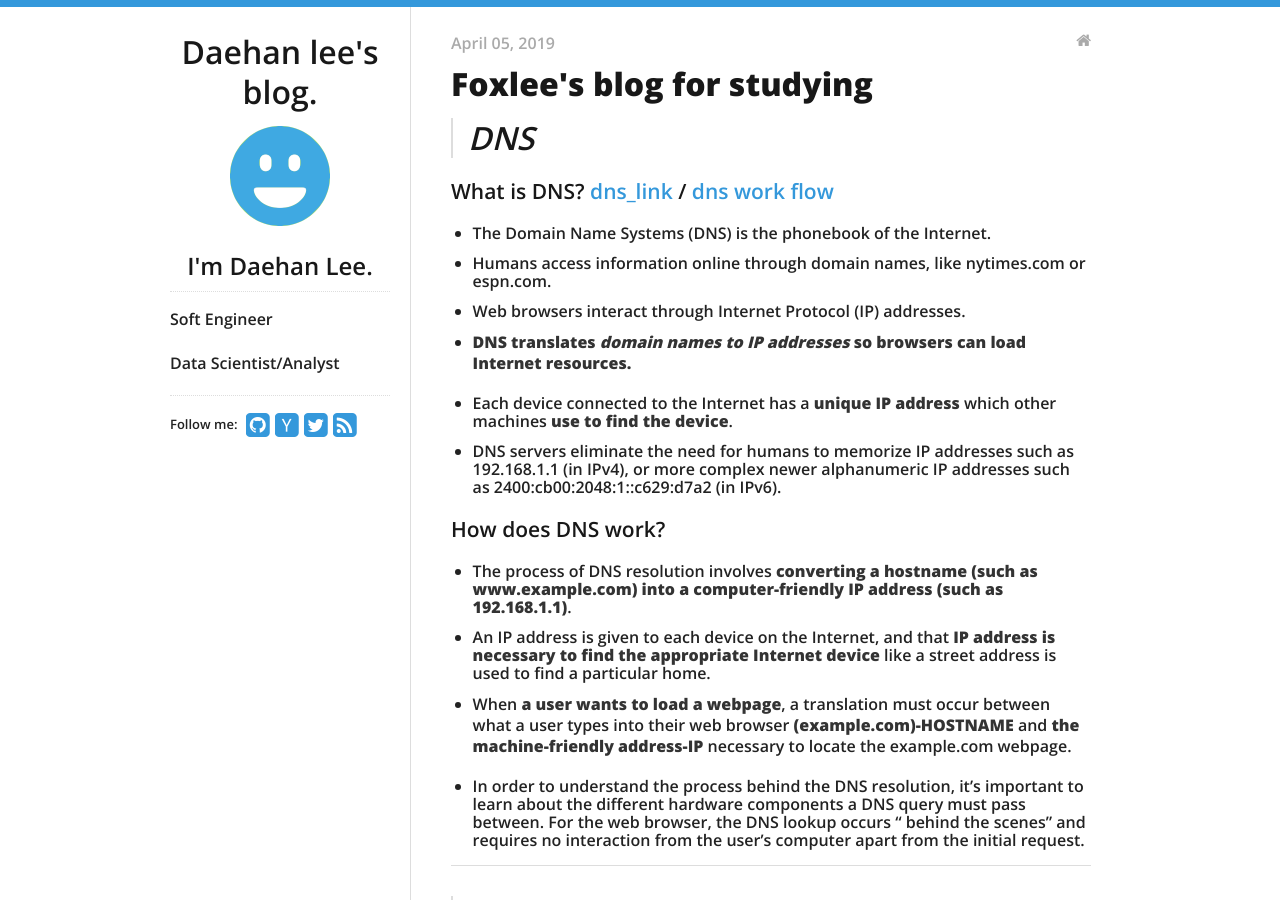
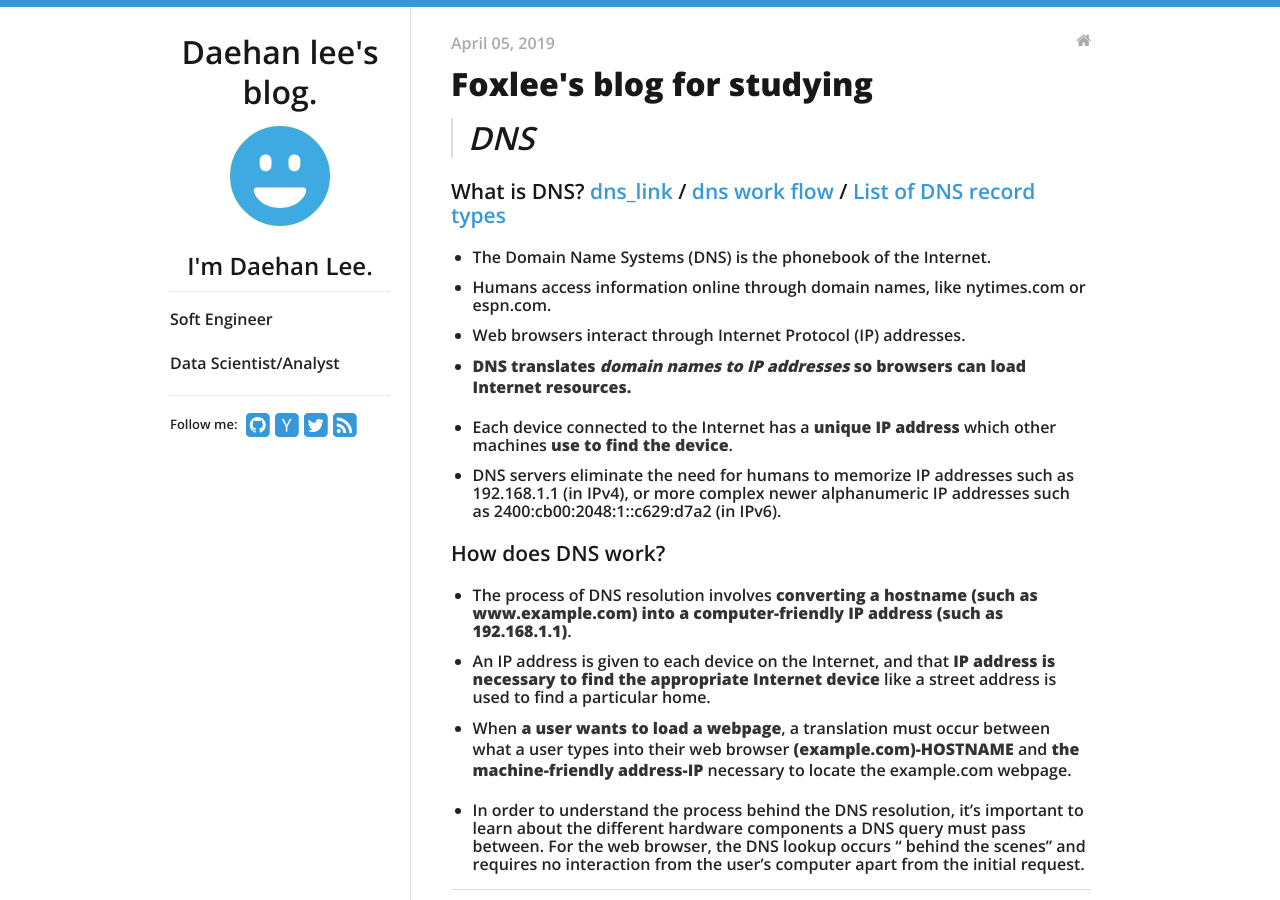
Before and after one commit to daehan0226/Study, a Jekyll site: the page built from _posts/2019-04-05-DNS.md, in a window 1280 px wide and 900 px high. Built offline with Jekyll 4.4.1, drawn with Linux system fonts in a browser that asks for light colours.

Commit message:
Update 2019-04-05-DNS.md

```diff
--- a/_posts/2019-04-05-DNS.md
+++ b/_posts/2019-04-05-DNS.md
@@ -6,7 +6,7 @@ categories:
 ---
 > # DNS
 
-### What is DNS? [dns_link]   / [dns work flow]
+### What is DNS? [dns_link]   / [dns work flow] / [List of DNS record types]
 - The Domain Name Systems (DNS) is the phonebook of the Internet.
 - Humans access information online through domain names, like nytimes.com or espn.com.
 - Web browsers interact through Internet Protocol (IP) addresses.
@@ -79,3 +79,4 @@ Once the 8 steps of the DNS lookup have returned the IP address for example.com,
 
 [dns_link]: https://www.cloudflare.com/learning/dns/what-is-dns/
 [dns work flow]: http://www.mygreatname.com/how-dns-works/e-04-how-dns-works.htm
+[List of DNS record types]: https://en.wikipedia.org/wiki/List_of_DNS_record_types
```
